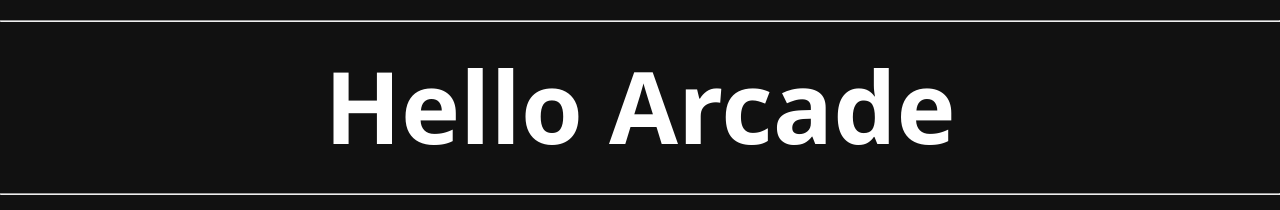
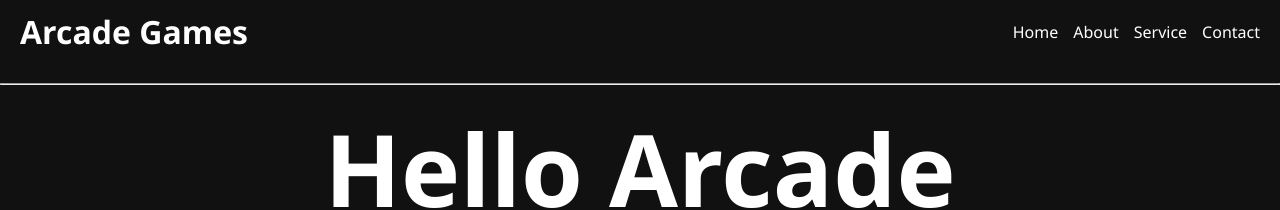
Before and after one commit to diegowalhernandes/arcade, an Angular app: page / in a window 1280 px wide. Shown: the top 210 px of the page. Built offline with nearby package versions, Linux system fonts and the light colour scheme.

Commit message:
:up: update menu

```diff
--- a/src/app/components/big-card/big-card.component.css
+++ b/src/app/components/big-card/big-card.component.css
@@ -1,5 +1,4 @@
 .big-card{
-    border: solid white 2px;
     width: 400px;
     height: 500px;
     margin-left: 10px;
--- a/src/app/components/menu/menu.component.css
+++ b/src/app/components/menu/menu.component.css
@@ -0,0 +1,32 @@
+.header {
+    display: flex;
+    justify-content: space-between;
+    align-items: center;
+    padding: 10px 20px; /* Ajuste conforme necessário */
+}
+
+.logo {
+    flex: 1;
+    text-align: left;
+}
+
+.menu {
+    flex: 2;
+    text-align: right;
+}
+
+.menu ul {
+    list-style-type: none;
+    margin: 0;
+    padding: 0;
+    display: inline-block;
+}
+
+.menu ul li {
+    display: inline;
+    margin-left: 15px; /* Espaçamento entre os itens do menu */
+}
+
+.menu ul li:first-child {
+    margin-left: 0; /* Remove o espaço antes do primeiro item */
+}
--- a/src/app/components/menu/menu.component.html
+++ b/src/app/components/menu/menu.component.html
@@ -1 +1,13 @@
-<p>menu works!</p>
+<div class="header">
+    <div class="logo">
+        <h1>Arcade Games</h1>
+    </div>
+    <div class="menu">
+        <ul>
+            <li>Home</li>
+            <li>About</li>
+            <li>Service</li>
+            <li>Contact</li>
+        </ul>
+    </div>
+</div>
--- a/src/app/pages/home/home.component.html
+++ b/src/app/pages/home/home.component.html
@@ -1,3 +1,4 @@
+<app-menu></app-menu>
 <app-title></app-title>
 <div class="articles">
 
```
Also changed, not shown: 1 other file (tests, documents, lock files or other folders).
